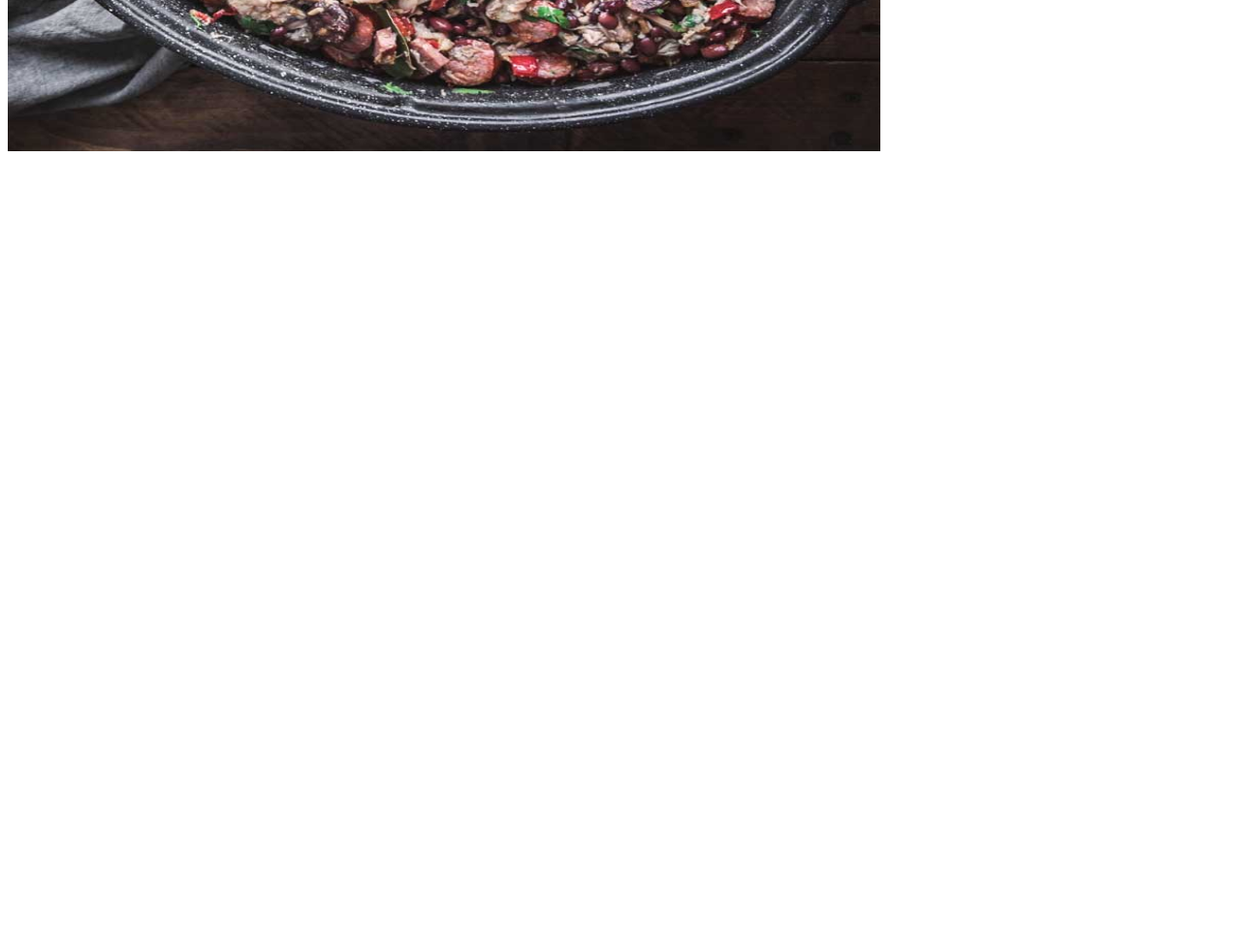
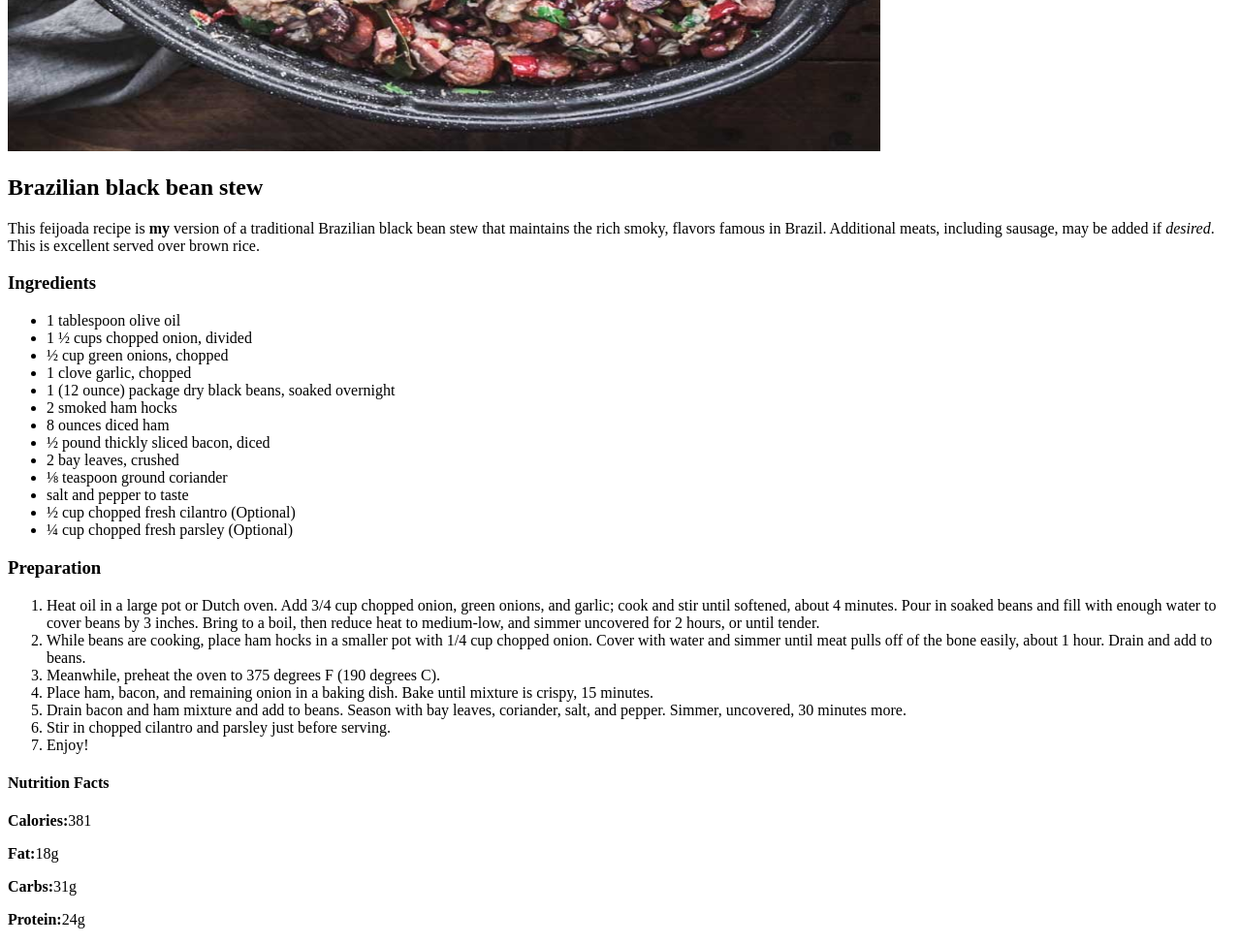
Before and after one commit to Schinck/odin-recipes, a plain HTML site: page recipes/feijoada.html in a window 1280 px wide. Shown: the part 500-1474 px from the top of the page at 97% size. Before the commit the page ends 800 px from the top, so only its background shows below. Drawn offline with Linux system fonts and the light colour scheme.

Commit message:
Changed the spelling in acaraje to make it standard and added feijoada recipe

```diff
--- a/recipes/feijoada.html
+++ b/recipes/feijoada.html
@@ -11,5 +11,42 @@
 
         <h1>Feijoada</h1>
         <img src="../img/feijoada.jpg" alt="Brazilian bean and rice feijoada" height="550" width="900">
+
+        <h2>Brazilian black bean stew</h2>
+            <p>This feijoada recipe is <strong>my</strong> version of a traditional Brazilian black bean stew that maintains the rich smoky, flavors famous in Brazil. Additional meats, including sausage, may be added if <em>desired</em>. This is excellent served over brown rice.</p>
+
+        <h3>Ingredients</h3>
+            <ul>
+                <li>1 tablespoon olive oil</li>
+                <li>1 ½ cups chopped onion, divided</li>
+                <li>½ cup green onions, chopped</li>
+                <li>1 clove garlic, chopped</li>
+                <li>1 (12 ounce) package dry black beans, soaked overnight</li>
+                <li>2 smoked ham hocks</li>
+                <li>8 ounces diced ham</li>
+                <li>½ pound thickly sliced bacon, diced</li>
+                <li>2 bay leaves, crushed</li>
+                <li>⅛ teaspoon ground coriander</li>
+                <li>salt and pepper to taste</li>
+                <li>½ cup chopped fresh cilantro (Optional)</li>
+                <li>¼ cup chopped fresh parsley (Optional)</li>
+            </ul>
+
+        <h3>Preparation</h3>
+            <ol>
+                <li>Heat oil in a large pot or Dutch oven. Add 3/4 cup chopped onion, green onions, and garlic; cook and stir until softened, about 4 minutes. Pour in soaked beans and fill with enough water to cover beans by 3 inches. Bring to a boil, then reduce heat to medium-low, and simmer uncovered for 2 hours, or until tender.</li>
+                <li>While beans are cooking, place ham hocks in a smaller pot with 1/4 cup chopped onion. Cover with water and simmer until meat pulls off of the bone easily, about 1 hour. Drain and add to beans.</li>
+                <li>Meanwhile, preheat the oven to 375 degrees F (190 degrees C).</li>
+                <li>Place ham, bacon, and remaining onion in a baking dish. Bake until mixture is crispy, 15 minutes.</li>
+                <li>Drain bacon and ham mixture and add to beans. Season with bay leaves, coriander, salt, and pepper. Simmer, uncovered, 30 minutes more.</li>
+                <li>Stir in chopped cilantro and parsley just before serving.</li>
+                <li>Enjoy!</li>
+            </ol>
+
+        <h4>Nutrition Facts</h4>
+            <p><strong>Calories:</strong>381</p>
+            <p><strong>Fat:</strong>18g</p>
+            <p><strong>Carbs:</strong>31g</p>
+            <p><strong>Protein:</strong>24g</p>
     </body>
 </html>
```
Also changed, not shown: recipes/acaraje.html (+2 -1 lines).
